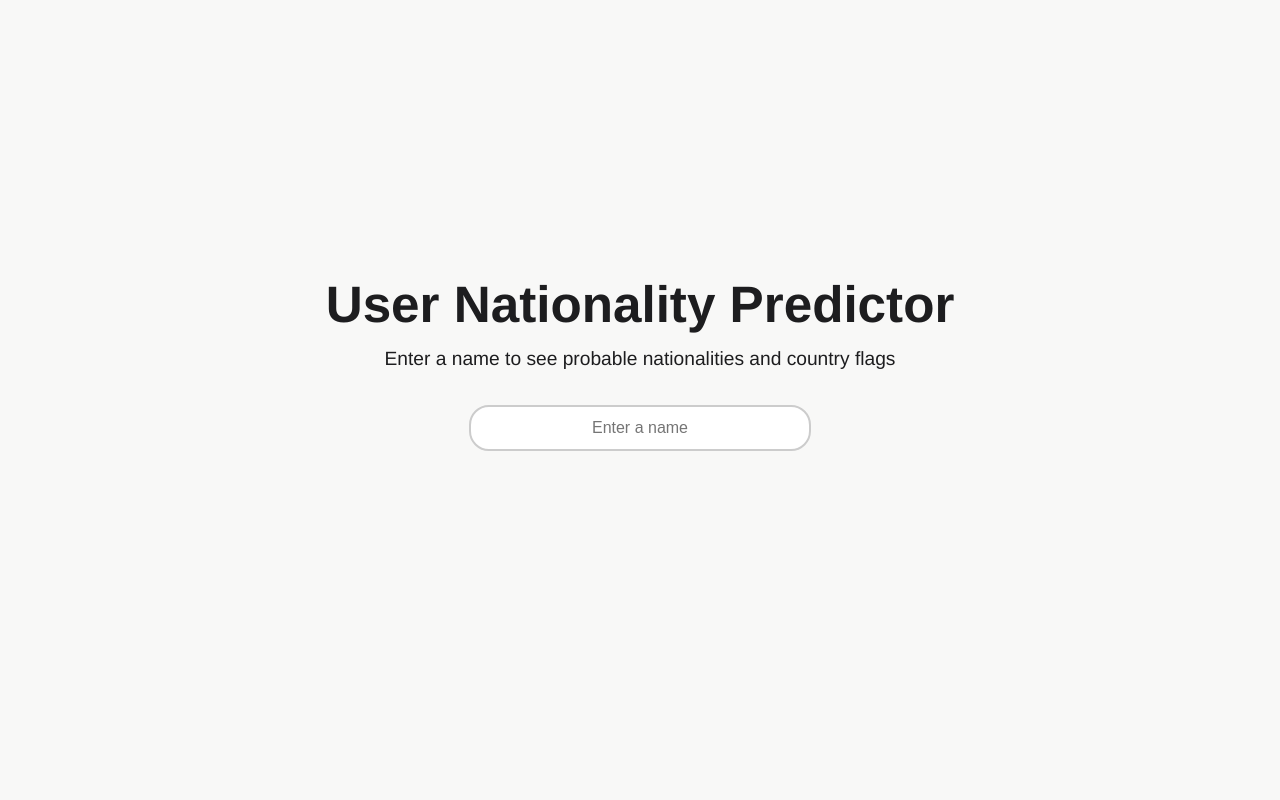
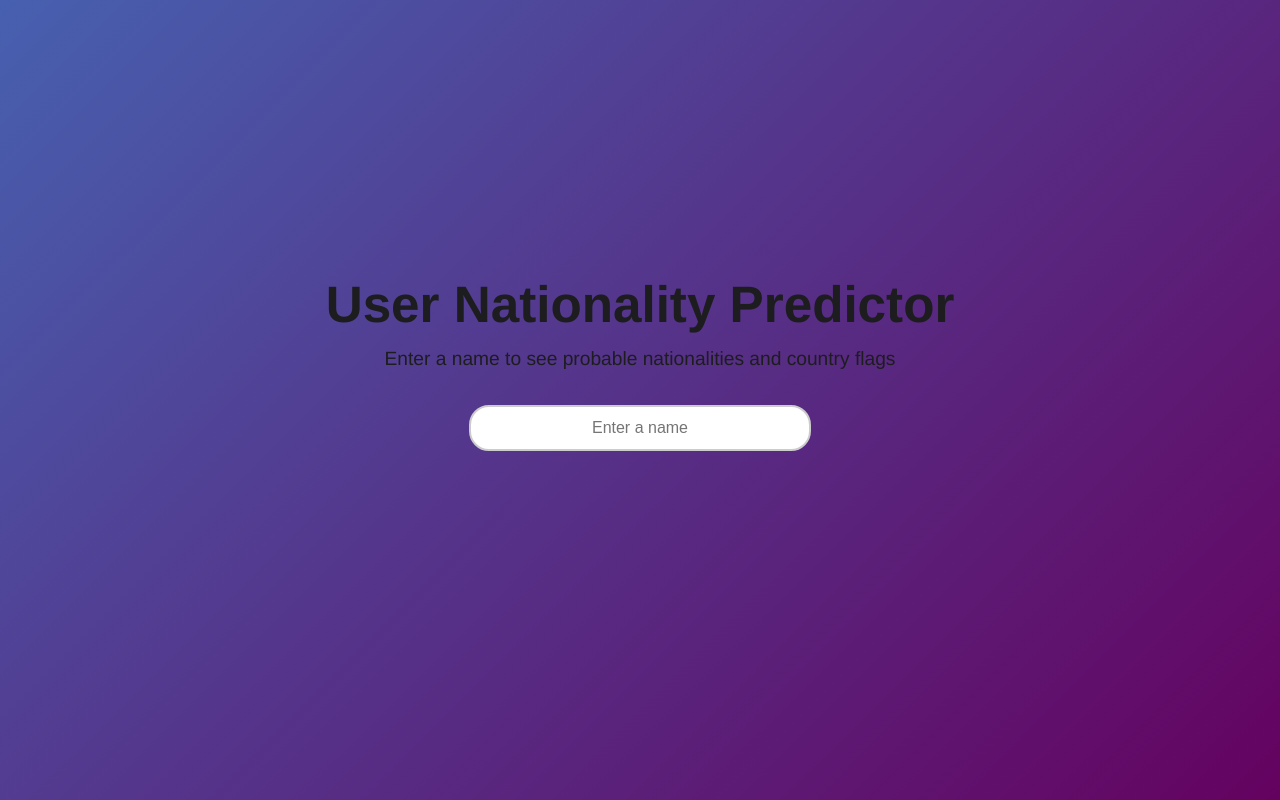
Before and after one commit to fairycreator/sc-frontend-assignment, a React (Vite) app: page / in a window 1280 px wide. Built offline with nearby package versions, Linux system fonts and the light colour scheme.

Commit message:
background added

```diff
--- a/src/App.tsx
+++ b/src/App.tsx
@@ -1,4 +1,5 @@
 import { useState } from "react";
+import Background from "./components/Background";
 import { AddUser } from "./components/AddUser";
 import { UserList } from "./components/UserList";
 import { User } from "./types";
@@ -14,6 +15,7 @@
 
   return (
     <div className="App">
+      <Background />
       <h1>User Nationality Predictor</h1>
       <h3>Enter a name to see probable nationalities and country flags</h3>
       <AddUser onAddUser={handleAddUser} />
--- /dev/null
+++ b/src/background/background.css
@@ -0,0 +1,75 @@
+body {
+  margin: auto;
+  font-family: -apple-system, BlinkMacSystemFont, sans-serif;
+  overflow: auto;
+  background: linear-gradient(
+    315deg,
+    rgba(101, 0, 94, 1) 3%,
+    rgba(60, 132, 206, 1) 38%,
+    rgba(48, 238, 226, 1) 68%,
+    rgba(255, 25, 25, 1) 98%
+  );
+  animation: gradient 15s ease infinite;
+  background-size: 400% 400%;
+  background-attachment: fixed;
+}
+
+@keyframes gradient {
+  0% {
+    background-position: 0% 0%;
+  }
+  50% {
+    background-position: 100% 100%;
+  }
+  100% {
+    background-position: 0% 0%;
+  }
+}
+
+.wave {
+  background: rgb(255 255 255 / 25%);
+  border-radius: 1000% 1000% 0 0;
+  position: fixed;
+  width: 200%;
+  height: 12em;
+  animation: wave 10s -3s linear infinite;
+  transform: translate3d(0, 0, 0);
+  opacity: 0.8;
+  bottom: 0;
+  left: 0;
+  z-index: -1;
+}
+
+.wave:nth-of-type(2) {
+  bottom: -1.25em;
+  animation: wave 18s linear reverse infinite;
+  opacity: 0.8;
+}
+
+.wave:nth-of-type(3) {
+  bottom: -2.5em;
+  animation: wave 20s -1s reverse infinite;
+  opacity: 0.9;
+}
+
+@keyframes wave {
+  2% {
+    transform: translateX(1);
+  }
+
+  25% {
+    transform: translateX(-25%);
+  }
+
+  50% {
+    transform: translateX(-50%);
+  }
+
+  75% {
+    transform: translateX(-25%);
+  }
+
+  100% {
+    transform: translateX(1);
+  }
+}
--- /dev/null
+++ b/src/components/Background.tsx
@@ -0,0 +1,14 @@
+// import React from "react";
+import "../background/background.css";
+
+const Background = () => {
+  return (
+    <div>
+      <div className="wave"></div>
+      <div className="wave"></div>
+      <div className="wave"></div>
+    </div>
+  );
+};
+
+export default Background;
```
